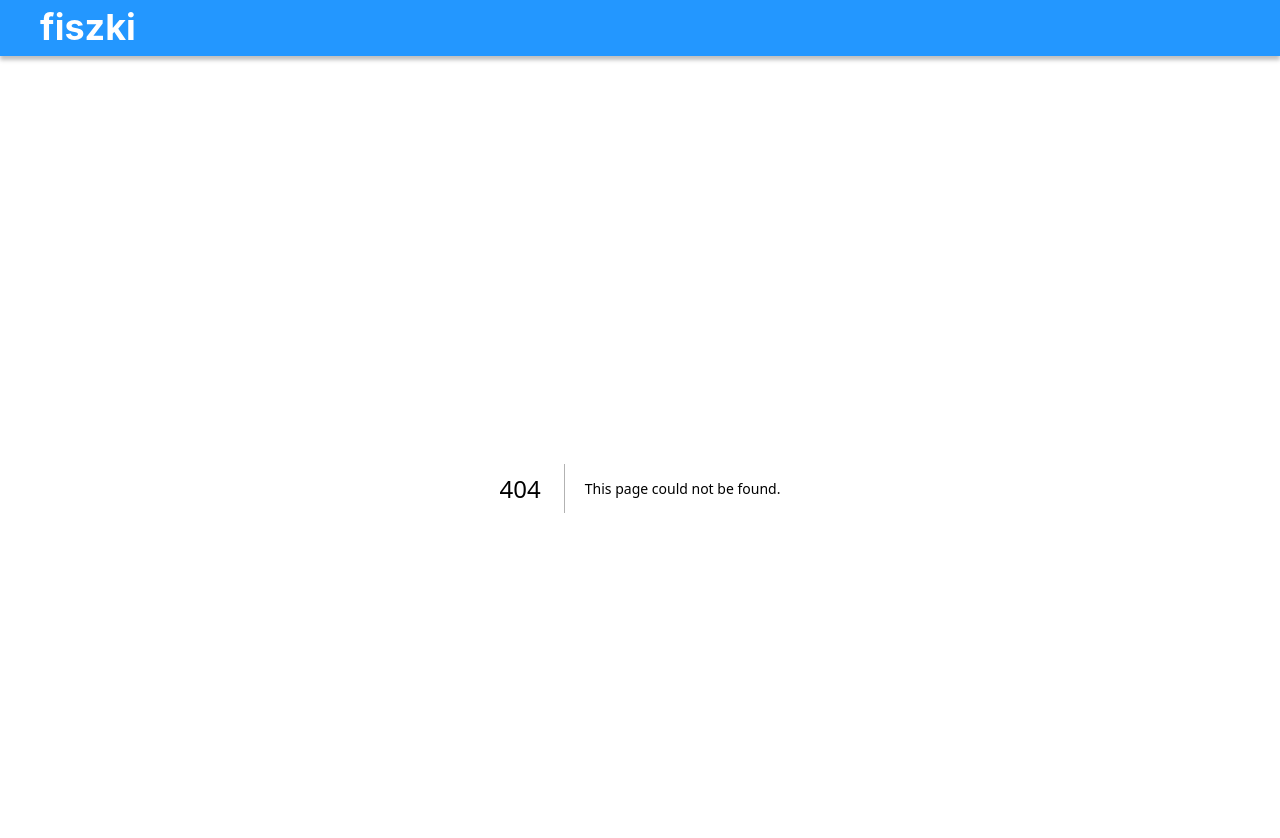
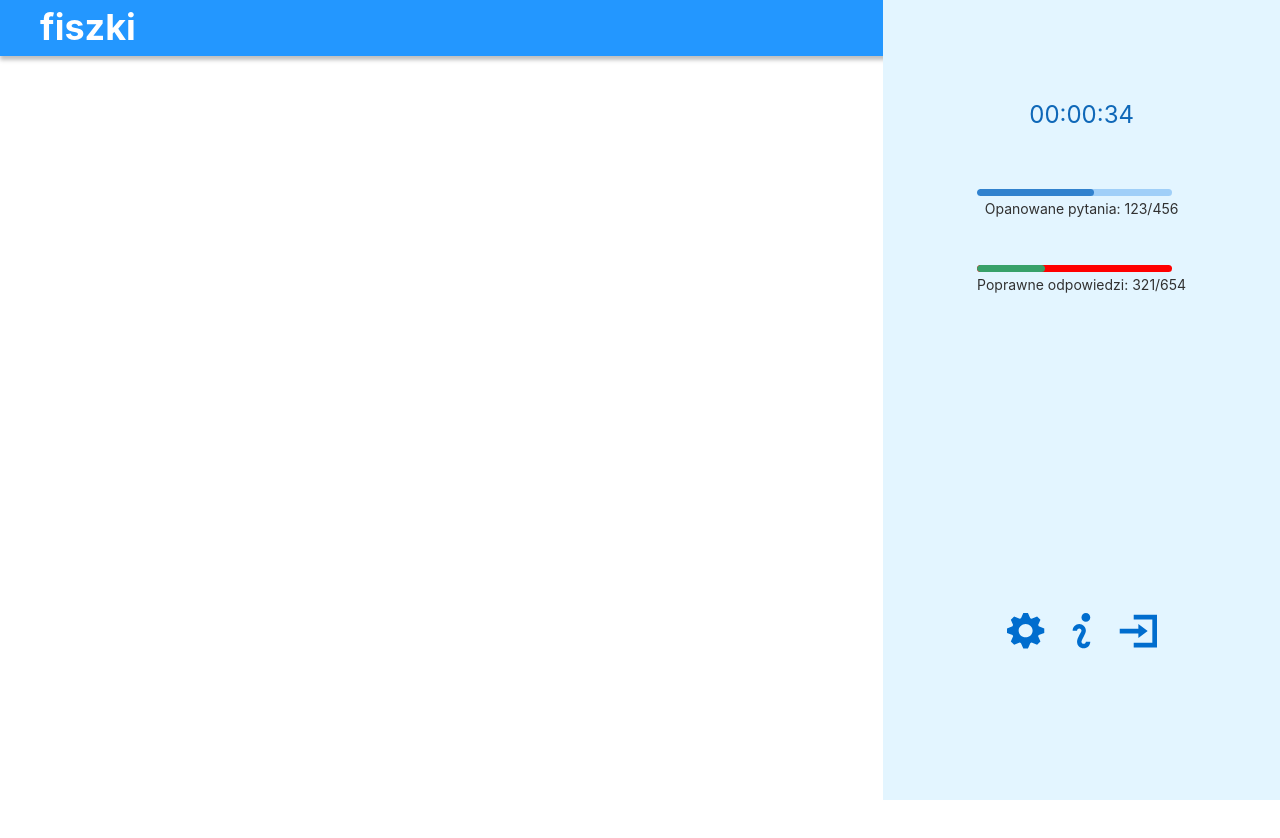
Before and after one commit to informatyzacja/flashcards, a Next.js app in the folder frontend/: page /test-panel in a window 1280 px wide. Before the commit this address had no page. Shown: the top 838 px of the page. After the commit the page ends 800 px from the top, so only its background shows below. Built offline with nearby package versions, Linux system fonts and the light colour scheme.

Commit message:
feat: make test panel navbar

```diff
--- /dev/null
+++ b/frontend/src/components/ProgressWithDescription.tsx
@@ -0,0 +1,40 @@
+import { Box, Progress, Text } from '@chakra-ui/react';
+
+interface ProgressWithDescriptionProps {
+  description: string;
+  bg: string;
+  colorScheme: string;
+  value: number;
+}
+
+export const ProgressWithDescription = ({
+  description,
+  bg,
+  colorScheme,
+  value,
+}: ProgressWithDescriptionProps) => {
+  return (
+    <Box marginBottom={12}>
+      <Progress
+        value={value}
+        w="195px"
+        h="7px"
+        borderRadius="10px"
+        bg={bg}
+        colorScheme={colorScheme}
+      />
+
+      <Text
+        marginTop={1}
+        color="#313131"
+        textAlign="center"
+        fontSize="14px"
+        fontStyle="normal"
+        fontWeight="400"
+        lineHeight="normal"
+      >
+        {description}
+      </Text>
+    </Box>
+  );
+};
--- /dev/null
+++ b/frontend/src/components/SvgIcon.tsx
@@ -0,0 +1,24 @@
+import { Center } from '@chakra-ui/react';
+
+interface SvgIconProps {
+  d: string;
+  w: number;
+  h: number;
+}
+
+export const SvgIcon = ({ d, w, h }: SvgIconProps) => {
+  const view_box = '0 0 ' + w.toString() + ' ' + h.toString();
+  return (
+    <Center w="40px" h="40px" marginLeft={2} marginRight={2}>
+      <svg
+        xmlns="http://www.w3.org/2000/svg"
+        width={w}
+        height={h}
+        viewBox={view_box}
+        fill="none"
+      >
+        <path d={d} fill="#006DCE" />
+      </svg>
+    </Center>
+  );
+};
--- /dev/null
+++ b/frontend/src/components/TestPanelNavbar.tsx
@@ -0,0 +1,68 @@
+import { Box, Flex, Text } from '@chakra-ui/react';
+
+import { ProgressWithDescription } from '@/components/ProgressWithDescription';
+import { SvgIcon } from '@/components/SvgIcon';
+
+export default function TestPanelNavbar() {
+    return (
+      <Box
+        display="flex"
+        flexDirection="column"
+        alignItems="center"
+        position="fixed"
+        right="0"
+        top="0"
+        height="100vh"
+        width="31%"
+        bg="#E3F5FF"
+      >
+        <Text
+          marginTop={100}
+          w="345px"
+          h="89px"
+          color="#0F68B8"
+          textAlign="center"
+          fontSize="24px"
+          fontStyle="normal"
+          fontWeight="400"
+          lineHeight="normal"
+        >
+          00:00:34
+        </Text>
+
+        <Box marginBottom={5}>
+          <ProgressWithDescription
+            description="Opanowane pytania: 123/456"
+            bg="#a0cff8"
+            colorScheme="blue"
+            value={60}
+          />
+
+          <ProgressWithDescription
+            description="Poprawne odpowiedzi: 321/654"
+            bg="red"
+            colorScheme="green"
+            value={35}
+          />
+        </Box>
+
+        <Flex marginTop={250} w="100%" justifyContent="center">
+          <SvgIcon
+            w={38}
+            h={36}
+            d="M16.3107 0L13.9872 5.25334C13.5225 5.38578 13.1043 5.60651 12.6861 5.82724L7.15625 3.61995L3.81047 6.79844L6.13393 12.0518C5.90159 12.4932 5.71571 12.8464 5.52983 13.2879L0 15.4952V19.9097L5.52983 22.117C5.71571 22.5585 5.90159 22.9116 6.13393 23.3531L3.81047 28.6064L7.15625 31.7849L12.6861 29.5776C13.1043 29.7542 13.5225 29.9749 13.9872 30.1515L16.3107 35.4049H20.9576L23.2811 30.1515C23.6993 29.9749 24.164 29.7984 24.5822 29.5776L30.112 31.7849L33.4578 28.6064L31.1344 23.3531C31.3202 22.9558 31.5526 22.5143 31.7385 22.117L37.2683 19.9097V15.4952L31.7385 13.2879C31.599 12.8906 31.3667 12.4491 31.1344 12.0518L33.4578 6.79844L30.112 3.61995L24.5822 5.82724C24.164 5.65065 23.6993 5.42992 23.2811 5.25334L20.9576 0L16.3107 0ZM18.6341 11.0364C22.4911 11.0364 25.6045 13.9942 25.6045 17.6583C25.6045 21.3224 22.4911 24.2801 18.6341 24.2801C14.7772 24.2801 11.6638 21.3224 11.6638 17.6583C11.6638 13.9942 14.7772 11.0364 18.6341 11.0364Z"
+          />
+          <SvgIcon
+            w={19}
+            h={36}
+            d="M13.8756 0C11.4506 0 9.46661 1.98403 9.46661 4.40897C9.46661 6.8339 11.4506 8.81793 13.8756 8.81793C16.3005 8.81793 18.2845 6.8339 18.2845 4.40897C18.2845 1.98403 16.3005 0 13.8756 0ZM7.26213 11.0224C3.60269 11.0224 0.648682 13.9764 0.648682 17.6359H5.05765C5.05765 16.4014 6.02762 15.4314 7.26213 15.4314C8.49664 15.4314 9.46661 16.4014 9.46661 17.6359C9.46661 18.8704 5.05765 24.8666 5.05765 28.6583C5.05765 32.45 8.01165 35.2717 11.6711 35.2717C15.3305 35.2717 18.2845 32.3177 18.2845 28.6583H13.8756C13.8756 29.8928 12.9056 30.8628 11.6711 30.8628C10.4366 30.8628 9.46661 29.8928 9.46661 28.6583C9.46661 27.071 13.8756 20.5458 13.8756 17.6359C13.8756 14.0646 10.9216 11.0224 7.26213 11.0224Z"
+          />
+          <SvgIcon
+            w={38}
+            h={34}
+            d="M14.7073 0.795135V5.45367H33.3414V28.7464H14.7073V33.4049H38V0.795135H14.7073ZM19.3658 10.1122V14.7707H0.731689V19.4293H19.3658V24.0878L28.6829 17.1L19.3658 10.1122Z"
+          />
+        </Flex>
+      </Box>
+    );
+  }
--- /dev/null
+++ b/frontend/src/pages/test-panel.tsx
@@ -0,0 +1,7 @@
+import TestPanelNavbar from "@/components/TestPanelNavbar";
+
+export default function TestPanel() {
+  return (
+    <TestPanelNavbar/>
+  );
+}
```
